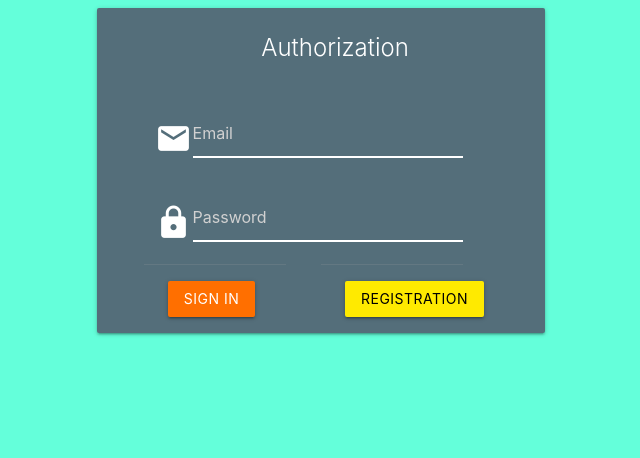
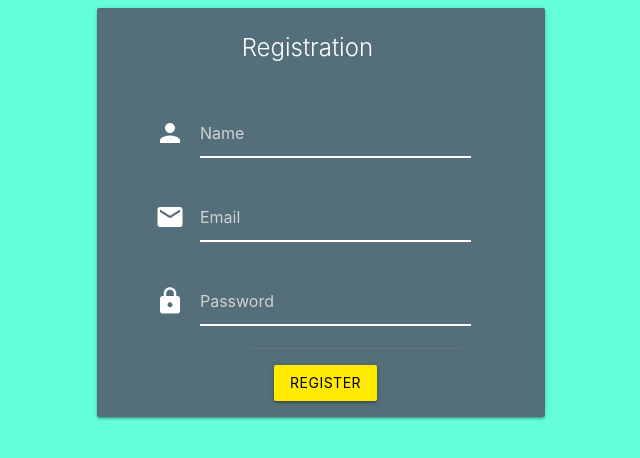
Before and after one commit to ErikaMaer/Final, a React (Create React App) app: page /registration in a window 1280 px wide. Before the commit this address led to /. Shown: the top 458 px of the page, without its empty margins (319-959 px from the left). Built offline with nearby package versions, Linux system fonts and the light colour scheme.

Commit message:
(DONE)Login changes

```diff
--- a/src/componentS/Navbar.js
+++ b/src/componentS/Navbar.js
@@ -16,7 +16,8 @@ export const Navbar = () =>{
         <nav>
             <div className="nav-wrapper purple darken-1" style ={{ padding: '0 2rem'}}>
                 <div className="nav-wrapper purple darken-1">
-                    <span className="brand-logo">Users</span>
+                    <span className="brand-logo">Collections</span>
+
                     <ul id="nav-mobile" className="right hide-on-med-and-down">
                         <li><a href ="/" onClick={logoutHandler}>Logout</a></li>
 
@@ -27,3 +28,7 @@ export const Navbar = () =>{
 
     )
 }
+// <div className="input-field col s6">
+//     <input id="last_name" type="text" className="validate"/>
+//     <label htmlFor="last_name">Last Name</label>
+// </div>
--- a/src/pages/CollectionsPage.js
+++ b/src/pages/CollectionsPage.js
@@ -3,7 +3,72 @@ import React from "react";
 export const Collections=()=>{
     return(
         <div>
-            <h1>Collections</h1>
+            <div className="row col s4 offset-s2">
+                <div className="card col s3 offset-s1">
+                    <link href="https://fonts.googleapis.com/icon?family=Material+Icons" rel="stylesheet"/>
+                    <div className="card-image waves-effect waves-block waves-light">
+                        <img className="activator" src={require("../office.jpg")}/>
+                    </div>
+                    <div className="card-content">
+                        <span className="card-title activator grey-text text-darken-4">Card Title<i
+                            className="material-icons right">more_vert</i></span>
+                        <button
+                            className="btn amber darken-4 "
+                        >Open</button>
+                    </div>
+                    <div className="card-reveal">
+                        <span className="card-title grey-text text-darken-4">Card Title<i
+                            className="material-icons right">close</i></span>
+                        <p>Collection</p>
+                    </div>
+                </div>
+
+
+                <div className="card col s3 offset-s1">
+                    <link href="https://fonts.googleapis.com/icon?family=Material+Icons" rel="stylesheet"/>
+                    <div className="card-image waves-effect waves-block waves-light">
+                        <img className="activator" src={require("../office.jpg")}/>
+                    </div>
+                    <div className="card-content">
+                        <span className="card-title activator grey-text text-darken-4">Card Title<i
+                            className="material-icons right">more_vert</i></span>
+                        <button
+                            className="btn amber darken-4 "
+                        >Open</button>
+                    </div>
+                    <div className="card-reveal">
+                        <span className="card-title grey-text text-darken-4">Card Title<i
+                            className="material-icons right">close</i></span>
+                        <p>Collection</p>
+                    </div>
+                </div>
+
+
+
+
+
+                <div className="card col s3 offset-s1">
+                    <link href="https://fonts.googleapis.com/icon?family=Material+Icons" rel="stylesheet"/>
+                    <div className="card-image waves-effect waves-block waves-light">
+                        <img className="activator" src={require("../office.jpg")}/>
+                    </div>
+                    <div className="card-content">
+                        <span className="card-title activator grey-text text-darken-4">Card Title<i
+                            className="material-icons right">more_vert</i></span>
+                        <button
+                            className="btn amber darken-4 "
+                        >Open</button>
+                    </div>
+                    <div className="card-reveal">
+                        <span className="card-title grey-text text-darken-4">Card Title<i
+                            className="material-icons right">close</i></span>
+                        <p>Collection</p>
+                    </div>
+                </div>
+
+
+
+        </div>
         </div>
     )
 }
--- a/src/pages/LoginPage.js
+++ b/src/pages/LoginPage.js
@@ -2,6 +2,7 @@ import React, {useContext, useEffect, useState} from 'react';
 import {useHttp} from "../hooks/http.hook";
 import {useMessage} from "../hooks/message.hook";
 import {AuthContext} from "../contexT/AuthContext";
+
 
 export const LoginPage = () =>{
     const auth = useContext(AuthContext)
@@ -25,13 +26,21 @@ export const LoginPage = () =>{
         setForm({...form, [event.target.name]: event.target.value})
     }
 
-    const registerHandler = async () => {
-        try {
-            const data = await request('/api/items/register', 'POST', {...form})
-            message(data.message)
-        } catch (e) {
-        }
-    }
+    // const registerHandler = async () => {
+    //     try {
+    //         const data = await request('/api/items/register', 'POST', {...form})
+    //         message(data.message)
+    //     } catch (e) {
+    //     }
+    // }
+
+    const reg = async () =>{
+        try{
+       await request(window.location.href = "http://localhost:3000/registration")
+    }catch (e) {
+           console.log(e,'errooooooooooooooor')
+        }}
+
 
 
     const loginHandler = async () => {
@@ -56,26 +65,27 @@ export const LoginPage = () =>{
 
                         <div className="input-field col s7 offset-s1">
                             <link href="https://fonts.googleapis.com/icon?family=Material+Icons" rel="stylesheet"/>
-                            <i className="material-icons">email</i>
+                            <i className="material-icons prefix" >email</i>
+
                             <input
                                 placeholder="Email"
                                 id="email"
                                 type="text"
                                 name="email"
-                                className="yellow-input col s6 offset-s2"
+                                className="yellow-input "
                                 onChange={changeHandler}
                             />
                         </div>
 
                         <div className="input-field col s7 offset-s1">
                             <link href="https://fonts.googleapis.com/icon?family=Material+Icons" rel="stylesheet"/>
-                            <i className="Large material-icons">lock</i>
+                            <i className="material-icons prefix">lock</i>
                             <input
                                placeholder="Password"
                                id="password"
                                type="password"
                                name="password"
-                               className="yellow-input col s6 offset-s2"
+                               className="yellow-input"
                               onChange={changeHandler}
                         />
                         </div>
@@ -92,8 +102,8 @@ export const LoginPage = () =>{
                         </div>
                       <div className="card-action col s4 offset-s1">
                             <button
-                                className="btn yellow accent-3 black-text "
-                                onClick={registerHandler}
+                                className="btn yellow accent-2 black-text "
+                                onClick={reg}
                                 disabled={loading}
                             >
                                 Registration
@@ -104,5 +114,3 @@ export const LoginPage = () =>{
         </div>
 )
 }
-
-//onClick={window.location.href = './pages/RegistrationPage'}
--- a/src/pages/Pages.css
+++ b/src/pages/Pages.css
@@ -14,17 +14,7 @@
 
 
 
-.material-icons {
-    font-size: 37px !important;
-    width: 26px;
-    height: 26px;
-    color: white;
-    line-height: 1.5 !important;
-    text-align: center;
-    margin-right: -26px;
-    position: relative;
-    float: left;
-}
+
 
 
 input.yellow-input{
@@ -32,8 +22,6 @@ input.yellow-input{
     box-shadow: 0 1px 0 0 #fff!important;
     width:120% !important;
 }
-
-
 
 input.yellow-input + label {
     color: #ffffff!important;
@@ -47,3 +35,17 @@ input.yellow-input:focus{
     border-bottom: 1px solid #ffeb3d!important;
     box-shadow: 0 1px 0 0 #ffeb3d!important;
 }
+
+input,textarea,select,button{
+    color:inherit;
+}
+
+.material-icons {
+    color: white;
+}
+
+.input-field .prefix.active{
+   color:#ffeb3d!important;
+   /* border-bottom: 1px solid #ffeb3d!important;*/
+   /* box-shadow: 0 1px 0 0 #ffeb3d!important;*/
+}
--- a/src/pages/RegistrationPage.js
+++ b/src/pages/RegistrationPage.js
@@ -1,8 +1,10 @@
-import React, {useEffect, useState} from "react";
+import React, {useContext, useEffect, useState} from "react";
 import {useHttp} from "../hooks/http.hook";
 import {useMessage} from "../hooks/message.hook";
+import {AuthContext} from "../contexT/AuthContext";
 
 export const RegistrationPage=()=>{
+    const auth = useContext(AuthContext)
     const message = useMessage();
     const {loading, request, error, clearError} = useHttp();
     const [form, setForm] = useState({
@@ -22,9 +24,12 @@ export const RegistrationPage=()=>{
         try {
             const data = await request('/api/items/register', 'POST', {...form})
             message(data.message)
+            auth.login(data.token, data.userId)
         } catch (e) {
         }
     }
+
+
 
     return(
         <div>
@@ -39,26 +44,26 @@ export const RegistrationPage=()=>{
 
                         <div  className="input-field col s7 offset-s1 ">
                             <link href="https://fonts.googleapis.com/icon?family=Material+Icons" rel="stylesheet"/>
-                            <i className="material-icons">person</i>
+                            <i className="material-icons prefix">person</i>
                             <input
                                 placeholder="Name"
                                 id="name"
                                 type="text"
                                 name="name"
-                                className="yellow-input col s6 offset-s2"
+                                className="yellow-input"
                                 onChange={changeHandler}
                             />
                         </div>
 
                         <div className="input-field col s7 offset-s1">
                             <link href="https://fonts.googleapis.com/icon?family=Material+Icons" rel="stylesheet"/>
-                            <i className="Large material-icons">email</i>
+                            <i className="material-icons prefix">email</i>
                             <input
                                 placeholder="Email"
                                 id="email"
                                 type="text"
                                 name="email"
-                                className="yellow-input col s6 offset-s2"
+                                className="yellow-input"
                                 onChange={changeHandler}
                             />
 
@@ -66,12 +71,12 @@ export const RegistrationPage=()=>{
 
                         <div className="input-field col s7 offset-s1">
                             <link href="https://fonts.googleapis.com/icon?family=Material+Icons" rel="stylesheet"/>
-                            <i className="Large material-icons">lock</i>
+                            <i className="material-icons prefix">lock</i>
                             <input placeholder="Password"
                                    id="password"
                                    type="password"
                                    name="password"
-                                   className="yellow-input col s6 offset-s2"
+                                   className="yellow-input"
                                    onChange={changeHandler}
                             />
                         </div>
--- a/src/routes.js
+++ b/src/routes.js
@@ -32,6 +32,7 @@ import React from "react";
 import {Switch, Route, Redirect} from "react-router-dom";
 import {LoginPage} from "./pages/LoginPage";
 import {Collections} from "./pages/CollectionsPage";
+import {RegistrationPage} from "./pages/RegistrationPage";
 
 export const useRoutes = isAuthenticated =>{
     if(isAuthenticated){
@@ -49,6 +50,9 @@ export const useRoutes = isAuthenticated =>{
             <Route path="/" exact>
                 <LoginPage/>
             </Route>
+            <Route path="/registration" exact>
+                <RegistrationPage/>
+            </Route>
             <Redirect to="/"/>
         </Switch>
     )
```
